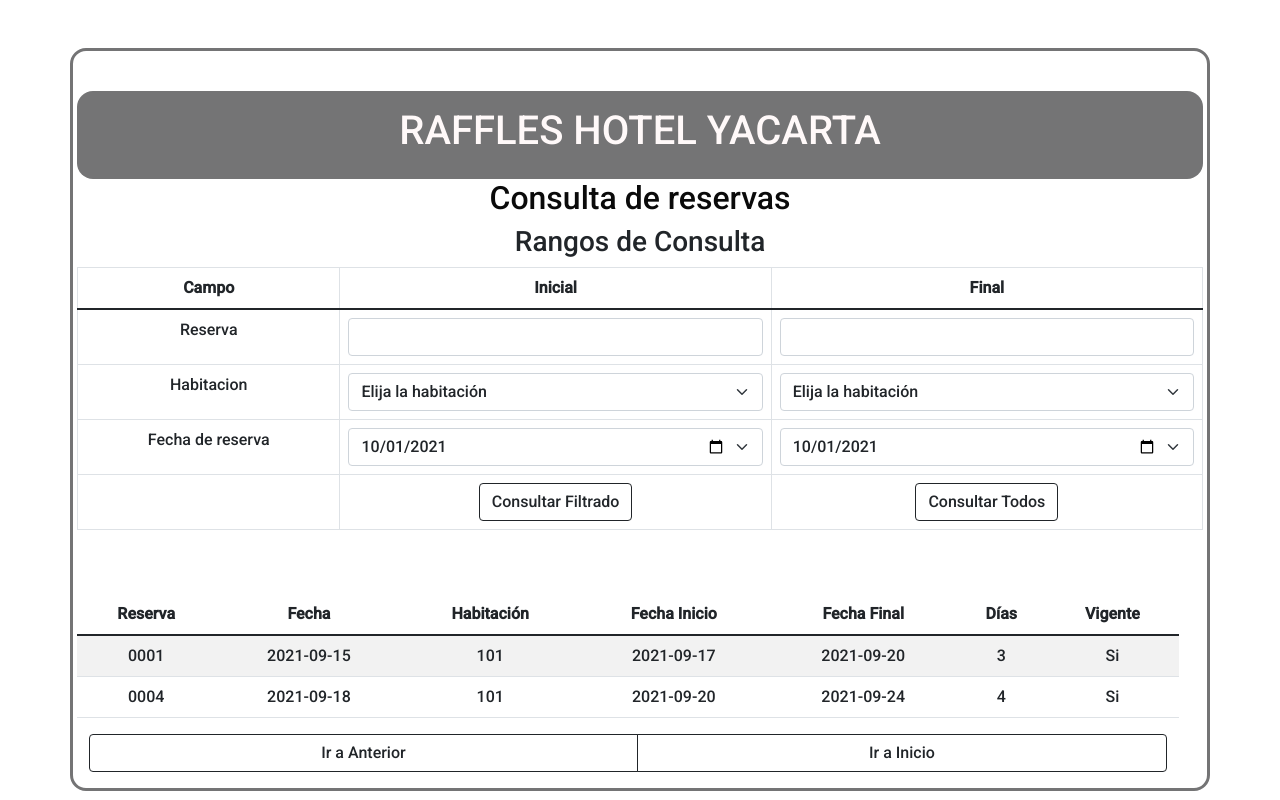
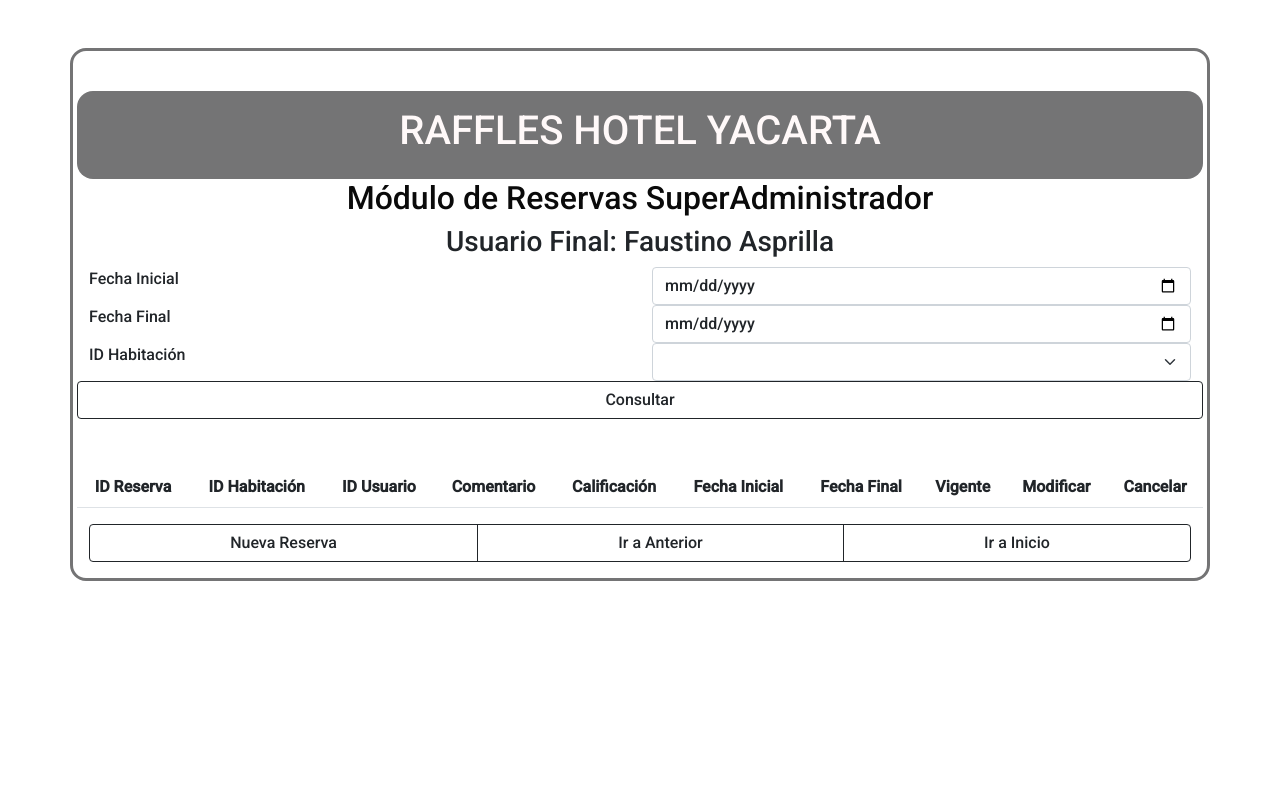
Before and after one commit to jvalu90/AppWebS_3, a Flask app: page /0-1-1-4-4-consulta_reservas in a window 1280 px wide. Run offline with Flask 2, Linux system fonts and the light colour scheme; data comes from the database, SQL or seed files in the repository; both versions use the stored data as it was after the commit; lists and menus that the app fills with data are empty; some libraries are stand-ins or nearby versions.

Commit message:
Se carga el CRUD reservas para el SUPERADMIN

```diff
--- a/app.py
+++ b/app.py
@@ -1,6 +1,7 @@
 from flask import Flask, render_template, request, redirect, url_for, session
 from flask.templating import render_template
 from forms import formcancelarreserva, formlogin, FormCalificarHabitacion, formmodificarreserva, formreservanueva, formreservas, formcancelarreserva, formreservasadmin, formreservanuevaadmin
+from forms import formreservassuperadmin, formreservanuevasuperadmin, formmodificarreservasuperadmin, formcancelarreservasuperadmin
 from forms import formmodificarreservaadmin, formcancelarreservaadmin,FormAgregarUsuarioFinalCRUD,FormModificarUsuarioFinalCRUD,FormAgregarUsuarioAdmonCRUD,FormModificarUsuarioAdmonCRUD
 import os
 from models import reservas,usuario_final,usuario_administrador,login
@@ -228,9 +229,111 @@
 def consulta_comentarios_habitacion_usuario_SA():
     return render_template('0-1-1-4-3-consulta_comentarios_habitacion_usuario.html')
 
-@app.route('/0-1-1-4-4-consulta_reservas')
+@app.route('/0-1-1-4-4-consulta_reservas', methods=['GET', 'POST'])
 def consulta_reservas():
-    return render_template('0-1-1-4-4-consulta_reservas.html')
+    if request.method =="GET":
+        formulario =formreservassuperadmin()
+        lista = reservas.listado_choices_habitaciones()
+        #for i in lista:
+            #lista_choices = lista[0][i]
+        # Aquí es necesario crear el vector de choices
+        #FORMULARIO.BEDROOM.CHOICES
+        return render_template('0-1-1-4-4-consulta_reservas.html', form=formulario, mostrar = 0)
+
+    else:
+        formulario = formreservassuperadmin(request.form)
+        if formulario.validate_on_submit():
+            return render_template('0-1-1-4-4-consulta_reservas.html', form=formulario,
+                    lista=reservas.listado(0, formulario.bedroom.data, formulario.initialdate.data,
+                    formulario.finaldate.data), mostrar = 1)
+        return render_template('0-1-1-4-4-consulta_reservas.html', mensaje="Todos los campos son obligatorios.", form=formulario)
+
+@app.route('/0-1-1-4-4-1-crear_reservas', methods=['GET', 'POST'])
+def crear_reservas_superadmin():
+    if request.method == "GET":
+        formulario = formreservanuevasuperadmin()
+        return render_template('0-1-1-4-4-1-crear_reservas.html', form = formulario)
+
+    else:
+        formulario = formreservanuevasuperadmin(request.form)
+        if formulario.validate_on_submit():
+            objeto_reserva = reservas(0, formulario.bedroom.data,
+            formulario.user.data, formulario.comment.data, None,
+            formulario.initialdate.data, formulario.finaldate.data,
+             'SI', 'NO')
+
+            if objeto_reserva.insertar():
+                return render_template('0-1-1-4-4-1-crear_reservas.html',
+                mensaje="Su reserva se ha realizado con exito, si quiere realizar una nueva reserva actualice los campos anteriores",
+                form = formulario)
+            else:
+                return render_template('0-1-1-4-4-1-crear_reservas.html',
+                mensaje="Su reserva no se pudo realizar, por favor intente nuevamente.", form = formulario)
+        return render_template('0-1-1-4-4-1-crear_reservas.html', mensaje="Todos los campos son obligatorios", form=formulario)
+
+@app.route('/0-1-1-4-4-2-modificar_reservas/<id_reserva_modificar>', methods=['GET', 'POST'])
+def modificar_reservas_superadmin(id_reserva_modificar):
+    if request.method == "GET":
+        formulario = formmodificarreservasuperadmin()
+        objeto_reserva = reservas.cargar(id_reserva_modificar)
+        if objeto_reserva:
+            formulario.bedroom.data = objeto_reserva.id_habitacion
+            formulario.initialdate.data = objeto_reserva.fecha_inicial
+            formulario.finaldate.data = objeto_reserva.fecha_final
+            formulario.comment.data = objeto_reserva.comentario
+            return render_template('0-1-1-4-4-2-modificar_reservas.html',id_reserva=id_reserva_modificar, form = formulario)
+
+        return render_template('0-1-1-4-4-2-modificar_reservas.html',id_reserva=id_reserva_modificar, mensaje="No se encontró una reserva para el id especificado.")
+
+    else:
+        formulario =formmodificarreservasuperadmin(request.form)
+
+        if formulario.validate_on_submit():
+
+            objeto_reserva = reservas.cargar(id_reserva_modificar)
+            objeto_reserva.id_habitacion = formulario.newbedroom.data
+            objeto_reserva.fecha_inicial = formulario.newinitialdate.data
+            objeto_reserva.fecha_final = formulario.newfinaldate.data
+            objeto_reserva.comentario = formulario.newcomment.data
+
+            if objeto_reserva.actualizar():
+                return render_template('0-1-1-4-4-2-modificar_reservas.html',id_reserva=id_reserva_modificar, form = formulario,
+                mensaje="Su reserva ha sido actualizada.")
+
+            else:
+                return render_template('0-1-1-4-4-2-modificar_reservas.html',id_reserva=id_reserva_modificar, form=formulario,
+                mensaje="No se pudo actualizar la reserva. Por favor intentelo nuevamente.")
+
+        return render_template('0-1-1-4-4-2-modificar_reservas.html', id_reserva=id_reserva_modificar, form=formulario, mensaje="Todos los datos son obligatorios.")
+
+@app.route('/0-1-1-4-4-3-cancelar_reservas/<id_reserva_cancelar>', methods=['GET', 'POST'])
+def cancelar_reservas_superadmin(id_reserva_cancelar):
+    if request.method == "GET":
+        formulario = formcancelarreservasuperadmin()
+        objeto_reserva = reservas.cargar(id_reserva_cancelar)
+        if objeto_reserva:
+            formulario.bedroom.data = objeto_reserva.id_habitacion
+            formulario.initialdate.data = objeto_reserva.fecha_inicial
+            formulario.finaldate.data = objeto_reserva.fecha_final
+            formulario.comment.data = objeto_reserva.comentario
+            return render_template('0-1-1-4-4-3-cancelar_reservas.html',id_reserva=id_reserva_cancelar, form = formulario)
+
+        return render_template('0-1-1-4-4-3-cancelar_reservas.html',id_reserva=id_reserva_cancelar, mensaje="No se encontró una reserva para el id especificado.")
+
+    else:
+        formulario =formcancelarreservasuperadmin(request.form)
+
+        if formulario.validate_on_submit():
+            objeto_reserva = reservas.cargar(id_reserva_cancelar)
+            if objeto_reserva.eliminar():
+                return render_template('0-1-1-4-4-3-cancelar_reservas.html',id_reserva=id_reserva_cancelar, form = formulario,
+                mensaje="Su reserva ha sido cancelada.")
+
+            else:
+                return render_template('0-1-1-4-4-3-cancelar_reservas.html',id_reserva=id_reserva_cancelar, form=formulario,
+                mensaje="No se pudo cancelar la reserva. Por favor intentelo nuevamente.")
+
+        return render_template('0-1-1-4-4-3-cancelar_reservas.html', id_reserva=id_reserva_cancelar, form=formulario, mensaje="Todos los campos son obligatorios.")
 
 # Templates con ruteos actualizados al Git del Super Administrador
 # 0-1-1-Opciones Usuario SuperAdministrador (ok)
--- a/forms.py
+++ b/forms.py
@@ -124,6 +124,53 @@
     comment = TextAreaField('Comentario Hospedaje Previo', validators=[validators.required(), validators.length(max=200)])
     cancelreservation = SubmitField('Cancelar Reserva')
 
+# Usuario SuperAdministrador
+# 0-1-1-4-4-consulta_reservas
+class formreservassuperadmin(FlaskForm):
+    initialdate = DateField('Fecha Inicial', validators=[validators.required()])
+    finaldate = DateField('Fecha Final', validators=[validators.required()])
+    lista = reservas.listado_choices_habitaciones()
+    bedroom = SelectField('ID Habitación', validators=[validators.required()], choices=['', 1, 2, 3])
+    #Cambiar el select a Dinámico, podría ser un objeto de tipo habitación
+    # aplicando un método tipo listado
+    consult = SubmitField('Consultar')
+
+# 0-1-1-4-4-1-crear_reservas
+class formreservanuevasuperadmin(FlaskForm):
+    lista_habitaciones = reservas.listado_choices_habitaciones()
+    lista_usuarios = reservas.listado_choices_usuarios()
+    bedroom = SelectField('ID Habitación', validators=[validators.required()], choices=['', 1, 2, 3])
+    user = SelectField('ID Usuario', validators=[validators.required()], choices=['', 4, 5, 6])
+    initialdate = DateField('Fecha Inicial', validators=[validators.required()])
+    finaldate = DateField('Fecha Final', validators=[validators.required()])
+    comment = TextAreaField('Comentario Hospedaje', validators=[validators.required(), validators.length(max=200)])
+    #Cambiar el select a Dinámico, podría ser un objeto de tipo habitación
+    # aplicando un método tipo listado
+    newreservation = SubmitField('Reservar')
+
+# 0-1-1-4-4-2-modificar_reservas
+class formmodificarreservasuperadmin(FlaskForm):
+    lista_habitaciones = reservas.listado_choices_habitaciones()
+    bedroom = StringField('ID Habitación', validators=[validators.required()])
+    initialdate = StringField('Fecha Inicial', validators=[validators.required()])
+    finaldate = StringField('Fecha Final', validators=[validators.required()])
+    comment = TextAreaField('Comentario Hospedaje Previo', validators=[validators.required(), validators.length(max=200)])
+    newbedroom = SelectField('Nuevo ID Habitación', validators=[validators.required()], choices=['', 1, 2, 3])
+    newinitialdate = DateField('Nueva Fecha Inicial', validators=[validators.required()])
+    newfinaldate = DateField('Nueva Fecha Final', validators=[validators.required()])
+    newcomment = TextAreaField('Nuevo Comentario Hospedaje', validators=[validators.required(), validators.length(max=200)])
+    #Cambiar el select a Dinámico, podría ser un objeto de tipo habitación
+    # aplicando un método tipo listado
+    modifyreservation = SubmitField('Modificar Reserva')
+
+# 0-1-1-4-4-3-cancelar_reservas
+class formcancelarreservasuperadmin(FlaskForm):
+    bedroom = StringField('ID Habitación', validators=[validators.required()])
+    initialdate = StringField('Fecha Inicial', validators=[validators.required()])
+    finaldate = StringField('Fecha Final', validators=[validators.required()])
+    comment = TextAreaField('Comentario Hospedaje Previo', validators=[validators.required(), validators.length(max=200)])
+    cancelreservation = SubmitField('Cancelar Reserva')
+
 # HTML donde deben completarse los formularios para implementar el CRUD Reservas:
 
 # USUARIO FINAL
--- a/templates/0-1-1-4-4-consulta_reservas.html
+++ b/templates/0-1-1-4-4-consulta_reservas.html
@@ -1,10 +1,10 @@
 <!DOCTYPE html>
 <html>
 <head>
-
     <meta charset='utf-8'>
     <meta http-equiv='X-UA-Compatible' content='IE=edge'>
     <title>RAFFLES HOTEL YACARTA - Grupo 20 Equipo 1</title>
+    <!--Este estilo puede referenciarse en todas los Mockups-->
     <meta name='viewport' content='width=device-width, initial-scale=1'>
     <!-- Bootstrap CSS -->
     <link href="https://cdn.jsdelivr.net/npm/bootstrap@5.1.1/dist/css/bootstrap.min.css" rel="stylesheet" integrity="sha384-F3w7mX95PdgyTmZZMECAngseQB83DfGTowi0iMjiWaeVhAn4FJkqJByhZMI3AhiU" crossorigin="anonymous">
@@ -13,6 +13,8 @@
 </head>
 <body>
     <div class="container">
+      <form method="POST" action="{{ url_for('consulta_reservas') }}" novalidate>
+        {{ form.hidden_tag() }}
         <div class="row">
           <br>
         </div>
@@ -20,132 +22,141 @@
           <h1 class="text-center">RAFFLES HOTEL YACARTA</h1>
         </div>
         <div class="row">
-        <h2 class="text-center">Consulta de reservas</h2>
+          <h2 class="text-center">Módulo de Reservas SuperAdministrador</h2>
+        </div>
+
+        <div class="row">
+          <h3 class="text-center">Usuario Final: Faustino Asprilla</h3>
+          <!--Faustino asprilla debe cambiarse por el usuario que hace el Login
+          algo como reservas.nombres podría traer el dato es necesario crear en models
+          la conexión con las tablas reservas, crear la clase reservas-->
         </div>
 
         <div class="row">
           <div class="col">
-          <h3 class="text-center">Rangos de Consulta </h3>
+            {{ form.initialdate.label }}
+            <!--<p class="text-left">Fecha Inicial</p>-->
+          </div>
+          <div class="col">
+            {{ form.initialdate(type="date", class="form-control") }}
+            <!--<input type="date" class="form-control">-->
           </div>
         </div>
 
+        <div class="row">
+          <div class="col">
+            {{ form.finaldate.label }}
+            <!--<p class="text-left">Fecha Final</p>-->
+          </div>
+          <div class="col">
+            {{ form.finaldate(type="date", class="form-control") }}
+            <!--<input type="date" class="form-control">-->
+          </div>
+        </div>
 
         <div class="row">
-        <table class="table table-bordered text-center">
-          <thead>
-            <tr>
-              <th scope="col">Campo</th>
-              <th scope="col">Inicial</th>
-              <th scope="col">Final</th>
-            </tr>
-          </thead>
-          <tbody>
-            <tr>
-              <td>Reserva</td>
-              <td><input type="text" class="form-control"></td>
-              <td><input type="text" class="form-control"></td>
-            </tr>
+          <div class="col">
+            {{ form.bedroom.label }}
+            <!--<p class="text-left">Habitacion</p>-->
+          </div>
+          <div class="col">
+            {{ form.bedroom(class="form-select") }} <!--Aquí falta complementar-->
 
-            <tr>
-              <td>Habitacion</td>
-              <td>
+            <!--
               <select class="form-select" aria-label="Default select example">
               <option selected>Elija la habitación</option>
               <option value="1">101</option>
               <option value="2">102</option>
               <option value="3">103</option>
             </select>
+            -->
             <!--Estas opciones deberían interactuar con las creadas en la base de datos-->
-              </td>
-              <td>
-                <select class="form-select" aria-label="Default select example">
-                  <option selected>Elija la habitación</option>
-                  <option value="1">101</option>
-                  <option value="2">102</option>
-                  <option value="3">103</option>
-                </select>
-                <!--Estas opciones deberían interactuar con las creadas en la base de datos-->
-              </td>
-            </tr>
-
-            <tr>
-              <td>Fecha de reserva</td>
-              <td><input type="date" class="form-select"id="start" name="trip-start"
-                value="2021-10-01"
-                min="2021-01-01" max="2023-12-31"></td>
-              <td><input type="date" class="form-select"id="start" name="trip-start"
-                value="2021-10-01"
-                min="2021-01-01" max="2023-12-31"></td>
-            </tr>
-
-            <tr>
-              <td></td>
-              <td><a class="btn btn-outline-dark" href="" role="button">Consultar Filtrado</a></td>
-              <td> <a class="btn btn-outline-dark" href="" role="button">Consultar Todos</a></td>
-            </tr>
-
-
-          </tbody>
-        </table>
-
+          </div>
+        </div>
 
         <div class="row">
-        <div class="col">
+          {{ form.consult(class="btn btn-outline-dark") }}
+        </div>
+
+        <div class="row">
           <br>
           <br>
-        </div>
         </div>
 
         <div class="row">
           <table class="table table-striped text-center">
             <thead>
               <tr>
-              <th scope="col">Reserva</th>
-              <th scope="col">Fecha</th>
-              <th scope="col">Habitación</th>
-              <th scope="col">Fecha Inicio</th>
+                <th scope="col">ID Reserva</th>
+                <th scope="col">ID Habitación</th>
+                <th scope="col">ID Usuario</th>
+                <th scope="col">Comentario</th>
+                <th scope="col">Calificación</th>
+                <th scope="col">Fecha Inicial</th>
                 <th scope="col">Fecha Final</th>
-              <th scope="col">Días</th>
                 <th scope="col">Vigente</th>
+                <th scope="col">Modificar</th>
+                <th scope="col">Cancelar</th>
               </tr>
             </thead>
+
+            <!--Aquí viene un if que debe validar la existencia de reservas una vez se da click
+              en el boton consultar, allí si se da click se despliega la lista en las líneas
+              inferiores.
+              Posteriormente hay un if que se comunica con el app.py modulo_reservas y valida si hay reservas en la base de datos
+              algo como reservas.listado (crear la función listado en la clase reservas models)-->
+
+            {% if mostrar == 1 %}
+              {% if lista %}
+                {% for item in lista %}
                   <tbody>
                     <tr>
-              <td>0001</td>
-              <td>2021-09-15</td>
-              <td>101</td>
-              <td>2021-09-17</td>
-              <td>2021-09-20</td>
-              <td>3</td>
-              <td>Si</td>
+                      <td>{{ item.id_reserva }}</td>
+                      <td>{{ item.id_habitacion }}</td>
+                      <td>{{ item.id_usuario }}</td>
+                      <td>{{ item.comentario }}</td>
+                      <td>{{ item.calificación }}</td>
+                      <td>{{ item.fecha_inicial }}</td>
+                      <td>{{ item.fecha_final }}</td>
+                      <td>{{ item.activo }}</td>
+                      <!--<td><a class="btn btn-light" href="0-1-3-4-2-modificar_reservas.html" role="button">Modificar</a></td> -->
+                      <td><a class="btn btn-light" href="{{url_for('modificar_reservas_superadmin',id_reserva_modificar=item.id_reserva)}}" role="button">Modificar</a></td>
+                      <td><a class="btn btn-light" href="{{url_for('cancelar_reservas_superadmin', id_reserva_cancelar=item.id_reserva)}}" role="button">Cancelar</a></td>
                     </tr>
+                  </tbody>
+                {% endfor %}
+              {% else %}
+                <tbody>
+                  <tr>
+                    <td colspan="10">No se encontraron reservas en la base de datos, por favor verifique los campos ingresados</td>
+                  </tr>
+                </tbody>
+              {% endif %}
+            {% endif %}
 
-            <tr>
-              <td>0004</td>
-              <td>2021-09-18</td>
-              <td>101</td>
-              <td>2021-09-20</td>
-              <td>2021-09-24</td>
-              <td>4</td>
-              <td>Si</td>
-            </tr>
+            <div class="row">
+              {% if mensaje %}
+                {{ mensaje }}
+              {% endif %}
+            </div>
 
-          </tbody>
           </table>
 
         </div>
+
         <div class="row">
           <div class="btn-group" role="group" aria-label="Basic example">
-           <!--<a class="btn btn-outline-dark" href="0-1-1-4-gestion_habitaciones.html" role="button">Ir a Anterior</a>-->
-          <a class="btn btn-outline-dark" href="{{url_for('gestion_habitaciones')}}"role="button">Ir a Anterior</a>
+            <!--<a class="btn btn-outline-dark" href="0-1-3-4-1-crear_reservas.html" role="button">Nueva Reserva</a>-->
+            <a class="btn btn-outline-dark" href="{{url_for('crear_reservas_superadmin')}}" role="button">Nueva Reserva</a>
+            <!--<a class="btn btn-outline-dark" href="0-1-3-opciones_usuario_final_registrado.html" role="button">Ir a Anterior</a>-->
+            <a class="btn btn-outline-dark" href="{{url_for('registrado_SA')}}" role="button">Ir a Anterior</a>
+            <!--Revisar cuál es el link anterior: corregido-->
             <!--<a class="btn btn-outline-dark" href="0-inicio.html" role="button">Ir a Inicio</a>-->
             <a class="btn btn-outline-dark" href="{{url_for('inicio')}}" role="button">Ir a Inicio</a>
 
           </div>
         </div>
-      </div>
+      </form>
     </div>
   </body>
-
-<script src="https://cdnjs.cloudflare.com/ajax/libs/jquery/2.1.4/jquery.min.js"></script>
 </html>
```
Also changed, not shown: templates/0-1-1-4-4-1-crear_reservas.html (added, +131 -0 lines), templates/0-1-1-4-4-2-modificar_reservas.html (added, +177 -0 lines), templates/0-1-1-4-4-3-cancelar_reservas.html (added, +115 -0 lines), db/hoteles.db. Lines whose indentation alone changed are shown as unchanged.
